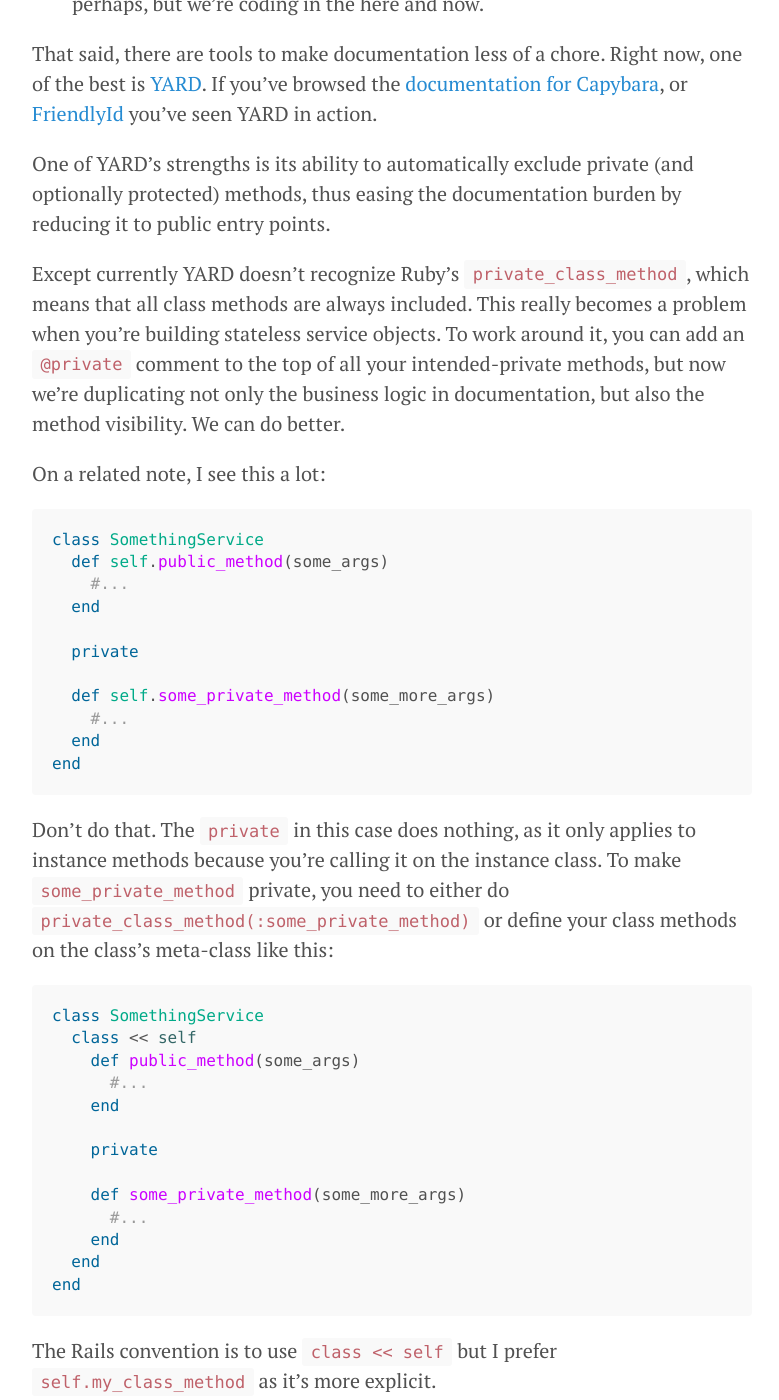
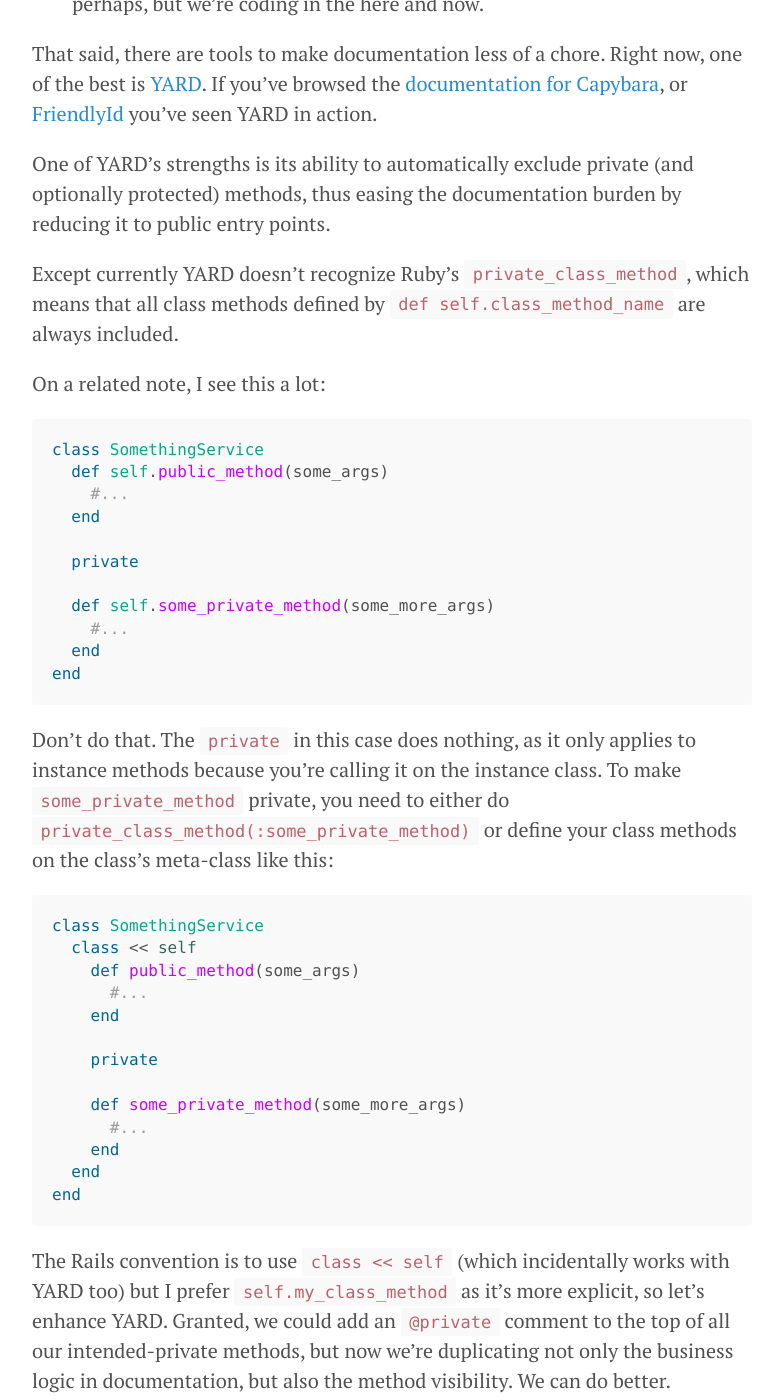
Before and after one commit to fshowalter/devblog, a Jekyll site: the page built from _posts/2014-03-09-private-class-methods-in-yard.md, in a window 1280 px wide and 1400 px high, scrolled down 737 px. Shown: the whole window, without its empty margins (248-1027 px from the left). Built offline with Jekyll 4.4.1, drawn with Linux system fonts in a browser that asks for light colours; Markdown is read by kramdown in place of the engine named in the settings; some of the changed text lies outside the part shown.

Commit message:
Update 2014-03-09-private-class-methods-in-yard.md

````diff
--- a/_posts/2014-03-09-private-class-methods-in-yard.md
+++ b/_posts/2014-03-09-private-class-methods-in-yard.md
@@ -19,7 +19,7 @@ That said, there are tools to make documentation less of a chore. Right now, one
 
 One of YARD's strengths is its ability to automatically exclude private (and optionally protected) methods, thus easing the documentation burden by reducing it to public entry points.
 
-Except currently YARD doesn't recognize Ruby's [`private_class_method`](http://ruby-doc.org/core-2.1.0/Module.html#method-i-private_class_method), which means that all class methods are always included. This really becomes a problem when you're building stateless service objects. To work around it, you can add an `@private` comment to the top of all your intended-private methods, but now we're duplicating not only the business logic in documentation, but also the method visibility. We can do better.
+Except currently YARD doesn't recognize Ruby's [`private_class_method`](http://ruby-doc.org/core-2.1.0/Module.html#method-i-private_class_method), which means that all class methods defined by `def self.class_method_name` are always included.
 
 On a related note, I see this a lot:
 
@@ -55,9 +55,9 @@ class SomethingService
 end
 ```
 
-The Rails convention is to use `class << self` but I prefer `self.my_class_method` as it's more explicit.
+The Rails convention is to use `class << self` (which incidentally works with YARD too)  but I prefer `self.my_class_method` as it's more explicit, so let's enhance YARD. Granted, we could add an `@private` comment to the top of all our intended-private methods, but now we're duplicating not only the business logic in documentation, but also the method visibility. We can do better.
 
-Anyway, back to YARD. It currently has support for the `private_constant` method, which should provide a good starting point for our implementation. That code currently looks like this:
+YARD currently has support for the `private_constant` method, which should provide a good starting point for our implementation. That code currently looks like this:
 
 ```ruby
   # Sets visibility of a constant (class, module, const)
````
